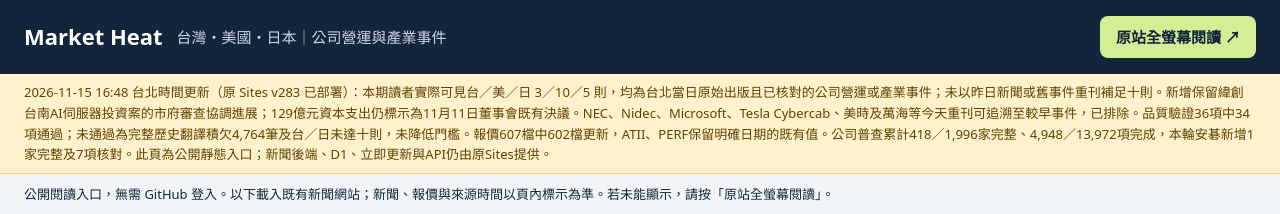
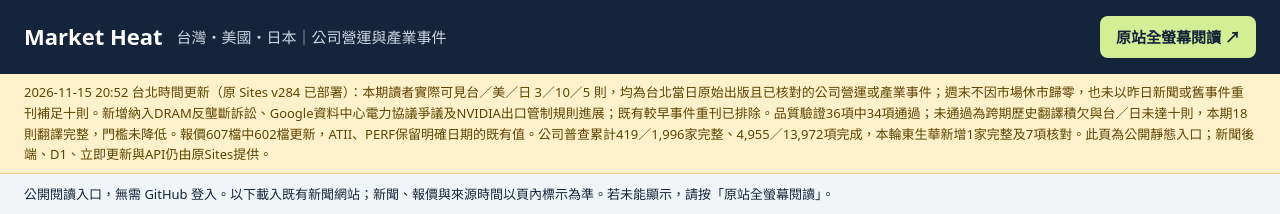
Before and after one commit to city2243/market-heat, a plain HTML site: page index.html in a window 1280 px wide. Shown: the top 214 px of the page. Drawn offline with Linux system fonts and the light colour scheme.

Commit message:
Update Market Heat status for 2026-11-15 20:52

```diff
--- a/index.html
+++ b/index.html
@@ -3,7 +3,7 @@
 *{box-sizing:border-box}body{margin:0;background:#f2f5f8;color:#14243a;font:15px/1.6 system-ui,sans-serif}header{padding:16px 24px;background:#14243a;color:white;display:flex;gap:14px;align-items:center;flex-wrap:wrap}h1{font-size:22px;margin:0}header p{margin:0;color:#cbd6e4;flex:1}a{color:inherit}header a{background:#d2ef96;color:#14243a;padding:9px 16px;border-radius:8px;font-weight:650;text-decoration:none}.note{padding:10px 24px;font-size:13px;border-bottom:1px solid #dbe1e8}.note a{color:#255da2}.sync{background:#fff1cc;color:#5f4300;padding:8px 24px;font-size:13px;border-bottom:1px solid #ead18a}iframe{display:block;width:100%;height:calc(100dvh - 171px);min-height:650px;border:0;background:white}footer{padding:12px 24px;font-size:12px;color:#5e6c7e}@media(max-width:600px){header{padding:14px 16px}header p{flex-basis:100%}.note,.sync{padding:10px 16px}iframe{height:80dvh}}
 </style></head><body>
 <header><h1>Market Heat</h1><p>台灣・美國・日本｜公司營運與產業事件</p><a href="https://market-heat-jaime.jaime2243.chatgpt.site" target="_blank" rel="noopener">原站全螢幕閱讀 ↗</a></header>
-<div class="sync" data-update-marker="market-heat-20261115-164823-v283-7f5095c">2026-11-15 16:48 台北時間更新（原 Sites v283 已部署）：本期讀者實際可見台／美／日 3／10／5 則，均為台北當日原始出版且已核對的公司營運或產業事件；未以昨日新聞或舊事件重刊補足十則。新增保留緯創台南AI伺服器投資案的市府審查協調進展；129億元資本支出仍標示為11月11日董事會既有決議。NEC、Nidec、Microsoft、Tesla Cybercab、美時及萬海等今天重刊可追溯至較早事件，已排除。品質驗證36項中34項通過；未通過為完整歷史翻譯積欠4,764筆及台／日未達十則，未降低門檻。報價607檔中602檔更新，ATII、PERF保留明確日期的既有值。公司普查累計418／1,996家完整、4,948／13,972項完成，本輪安碁新增1家完整及7項核對。此頁為公開靜態入口；新聞後端、D1、立即更新與API仍由原Sites提供。</div>
+<div class="sync" data-update-marker="market-heat-20261115-205209-v284-9ff3301">2026-11-15 20:52 台北時間更新（原 Sites v284 已部署）：本期讀者實際可見台／美／日 3／10／5 則，均為台北當日原始出版且已核對的公司營運或產業事件；週末不因市場休市歸零，也未以昨日新聞或舊事件重刊補足十則。新增納入DRAM反壟斷訴訟、Google資料中心電力協議爭議及NVIDIA出口管制規則進展；既有較早事件重刊已排除。品質驗證36項中34項通過；未通過為跨期歷史翻譯積欠與台／日未達十則，本期18則翻譯完整，門檻未降低。報價607檔中602檔更新，ATII、PERF保留明確日期的既有值。公司普查累計419／1,996家完整、4,955／13,972項完成，本輪東生華新增1家完整及7項核對。此頁為公開靜態入口；新聞後端、D1、立即更新與API仍由原Sites提供。</div>
 <div class="note">公開閱讀入口，無需 GitHub 登入。以下載入既有新聞網站；新聞、報價與來源時間以頁內標示為準。若未能顯示，請按「原站全螢幕閱讀」。</div>
 <iframe title="Market Heat 新聞熱度雷達" src="https://market-heat-jaime.jaime2243.chatgpt.site" referrerpolicy="strict-origin-when-cross-origin"></iframe>
 <footer>GitHub Pages 公開入口：city2243/market-heat。新聞後端、D1、立即更新與 API 由原 Sites 服務提供；GitHub 不保存密鑰。熱度為來源觀測，不是閱讀量或投資建議。</footer>
```
